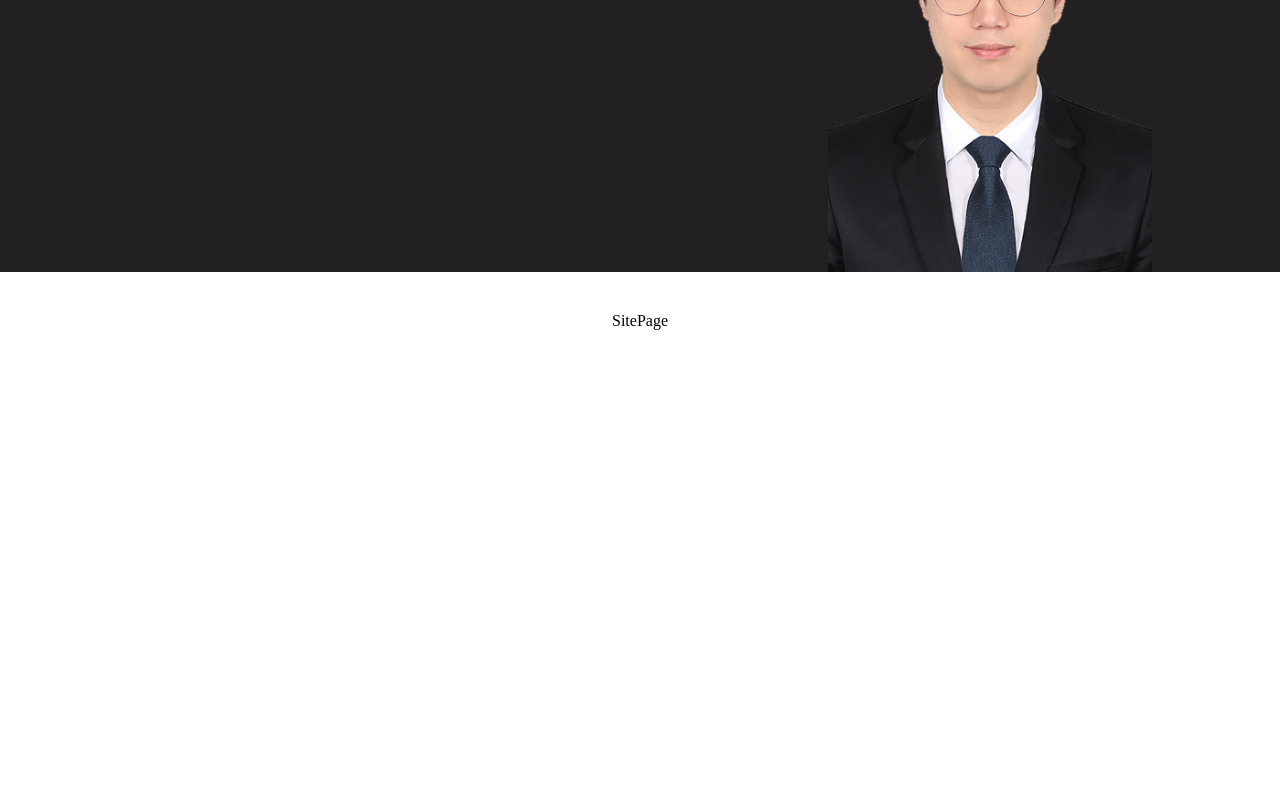
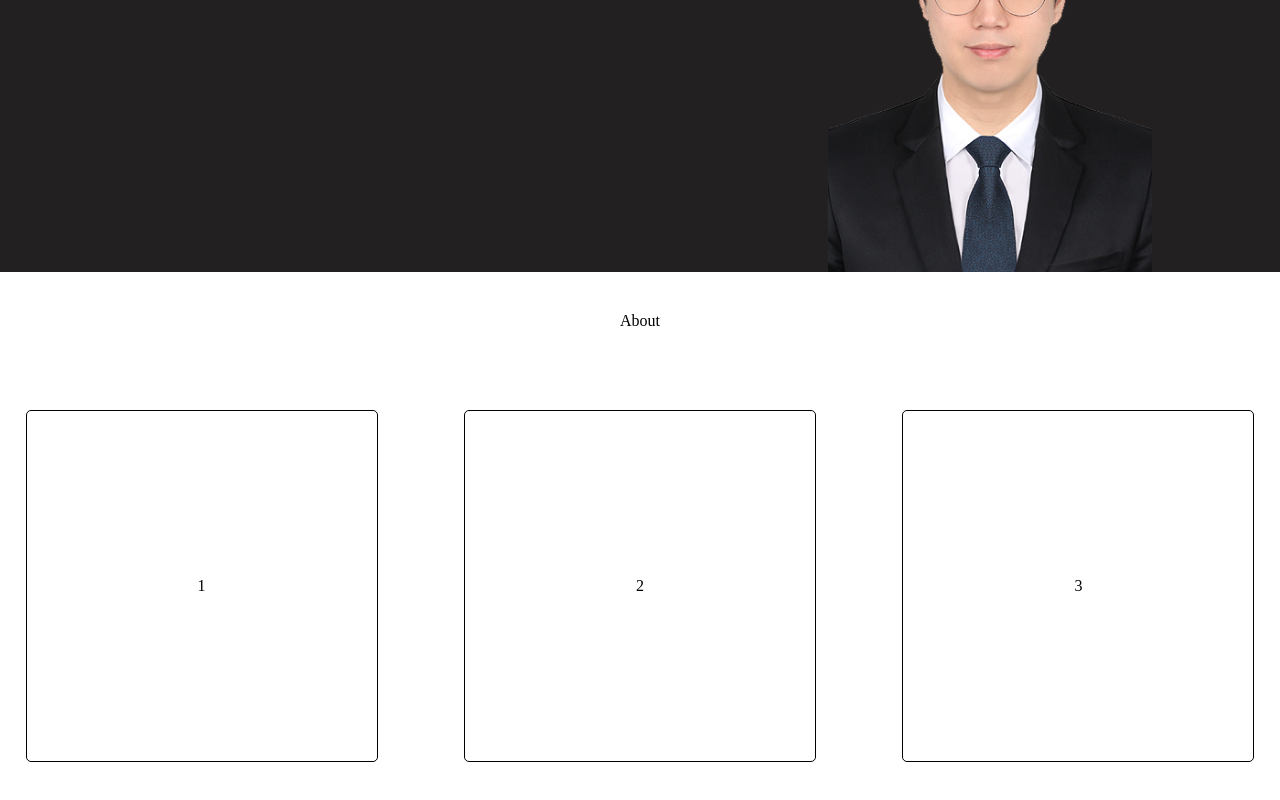
Before and after one commit to seungjaelee2684/seungjae-portfolio, a React (Create React App) app: page /website in a window 1280 px wide. Shown: the part 228-1028 px from the top of the page. Before the commit the page ends 800 px from the top, so only its background shows below. Built offline with nearby package versions, Linux system fonts and the light colour scheme; a web font is replaced by a local one.

Commit message:
<feat: about us 컴포넌트 마크업>

```diff
--- /dev/null
+++ b/src/components/SitePage/About.tsx
@@ -0,0 +1,57 @@
+import React from 'react'
+import styled from 'styled-components';
+
+const About = () => {
+  return (
+    <AboutMeContainer id="about us">
+        <Title>
+            About
+        </Title>
+        <CardWrapper>
+            <AboutCard>
+                1
+            </AboutCard>
+            <AboutCard>
+                2
+            </AboutCard>
+            <AboutCard>
+                3
+            </AboutCard>
+        </CardWrapper>
+    </AboutMeContainer>
+  )
+};
+
+const AboutMeContainer = styled.section`
+    width: 100%;
+    display: flex;
+    flex-direction: column;
+    justify-content: center;
+    align-items: center;
+    gap: 40px;
+`;
+
+const CardWrapper = styled.div`
+    width: 100%;
+    display: flex;
+    justify-content: space-between;
+    align-items: center;
+    padding: 40px 0px;
+`;
+
+const Title = styled.label`
+
+`;
+
+const AboutCard = styled.div`
+    width: 350px;
+    height: 350px;
+    display: flex;
+    flex-direction: column;
+    justify-content: center;
+    align-items: center;
+    border: 1px solid;
+    border-radius: 5px;
+`;
+
+export default About;
--- a/src/components/SitePage/WebHeader.tsx
+++ b/src/components/SitePage/WebHeader.tsx
@@ -1,16 +1,36 @@
 import React from 'react'
 import styled from 'styled-components';
 
-const WebHeader = () => {
+interface WebHeaderProps {
+  headerRef: React.RefObject<HTMLDivElement>;
+};
+
+const WebHeader : React.FC<WebHeaderProps> = ({ headerRef }) => {
+
+  const onClickScrollTopHandler = () => {
+    window.scrollTo({
+      top: 0,
+      behavior: "smooth"
+    });
+  };
+
+  const onClickMoveHandler = (id: string) => {
+    const elementId = document.getElementById(id);
+
+    if (elementId) {
+      elementId.scrollIntoView({ behavior: 'smooth' });
+    };
+  };
+
   return (
-    <HeaderLayout>
+    <HeaderLayout ref={headerRef}>
       <HeaderContainer>
-        <HeaderLogo>
+        <HeaderLogo onClick={onClickScrollTopHandler}>
           import SeungJae,
         </HeaderLogo>
         <RightContent>
           {"{"}
-          <Navigate>
+          <Navigate onClick={() => onClickMoveHandler("about us")}>
             About,
           </Navigate>
           <Navigate>
@@ -20,7 +40,7 @@ const WebHeader = () => {
             Skill,
           </Navigate>
           <Navigate>
-            Contact,
+            Contact
           </Navigate>
           {"} from 'Lee SeungJae'"}
         </RightContent>
@@ -38,6 +58,7 @@ const HeaderLayout = styled.header`
   z-index: 10;
   font-family: "D2Coding";
   user-select: none;
+  transition: all 0.2s;
 `;
 
 const HeaderContainer = styled.div`
--- a/src/pages/SitePage.tsx
+++ b/src/pages/SitePage.tsx
@@ -1,15 +1,41 @@
-import React from 'react'
+import React, { useEffect, useRef } from 'react'
 import styled from 'styled-components';
 import WebHeader from '../components/SitePage/WebHeader';
 import Banner from '../components/SitePage/Banner';
+import About from '../components/SitePage/About';
 
 const SitePage = () => {
+
+  const headerRef = useRef<HTMLDivElement>(null);
+
+  useEffect(() => {
+    const scrollEvent = () => {
+      let scrolly = window.scrollY;
+
+      if (!headerRef.current) return;
+
+      if (scrolly >= 300) {
+        headerRef.current.style.position = "fixed";
+        headerRef.current.style.backgroundColor = "#222020";
+      } else {
+        headerRef.current.style.position = "absolute";
+        headerRef.current.style.backgroundColor = "transparent";
+      };
+    };
+
+    window.addEventListener("scroll", scrollEvent);
+
+    return () => {
+      window.removeEventListener("scroll", scrollEvent);
+    }
+  }, []);
+
   return (
     <MainLayout>
-      <WebHeader />
+      <WebHeader headerRef={headerRef} />
       <Banner />
       <MainContainer>
-        SitePage
+        <About />
       </MainContainer>
     </MainLayout>
   )
@@ -25,6 +51,11 @@ const MainLayout = styled.article`
 const MainContainer = styled.div`
   width: 1320px;
   margin: 40px auto;
+  display: flex;
+  flex-direction: column;
+  justify-content: center;
+  align-items: center;
+  gap: 60px;
 
   @media screen and (max-width: 1320px) {
     width: 96%;
```
